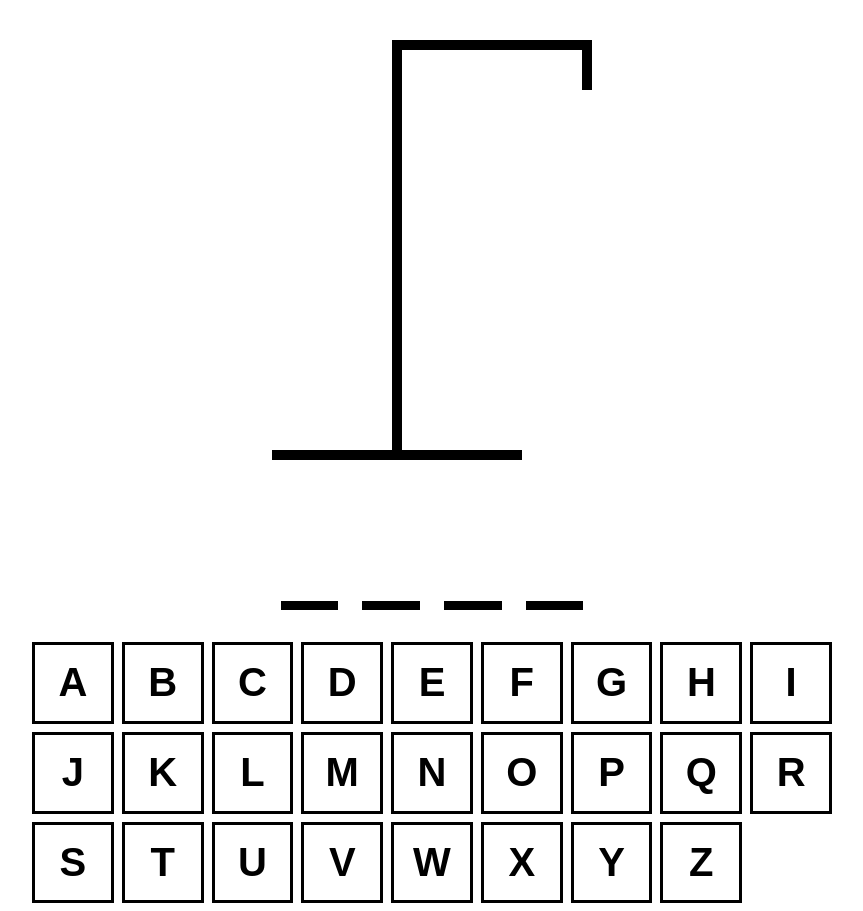
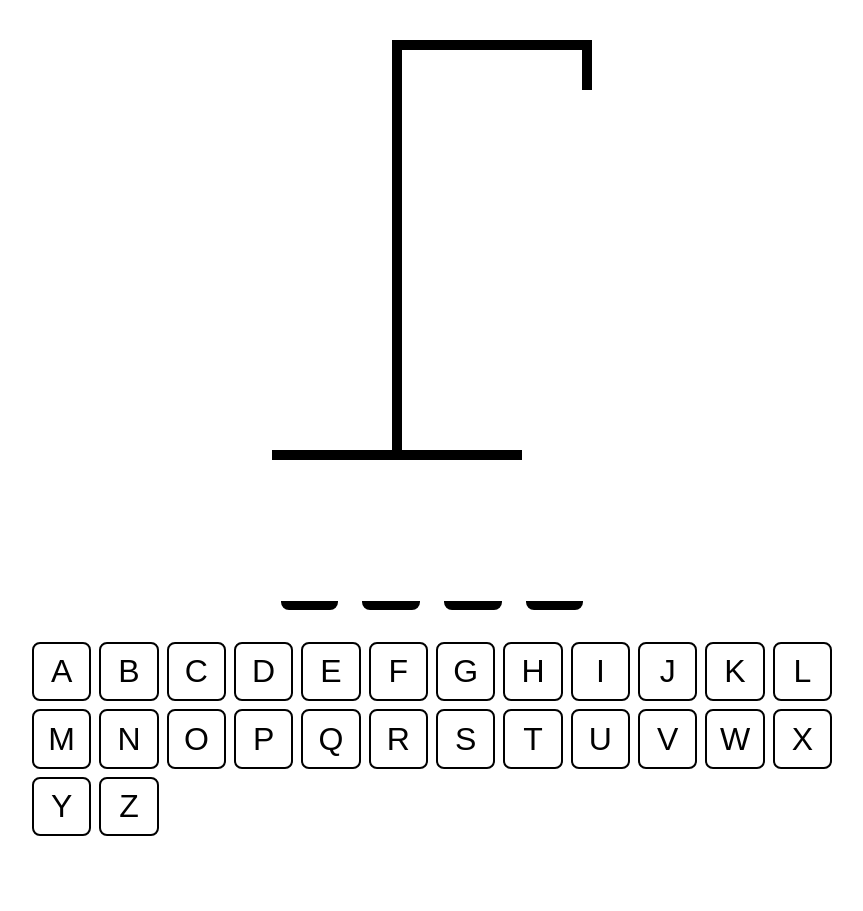
Before and after one commit to angelicawillrich/hangman, a React (Vite) app: page / in a window 1280 px wide. Shown: the whole page, without its empty margins (208-1071 px from the left). After the commit the page ends 844 px from the top, so only its background shows below. Built offline with nearby package versions, Linux system fonts and the light colour scheme.

Commit message:
Update some styles

```diff
--- a/src/components/HangmanWord.tsx
+++ b/src/components/HangmanWord.tsx
@@ -15,7 +15,7 @@ export function HangmanWord( { guessedLetters, wordToGuess, reveal = false }: Ha
             fontFamily: "monospace"}}
         >
             {wordToGuess.split("").map((letter, index) => (
-                <span style={{borderBottom: ".1em solid black"}} key={index}>
+                <span style={{borderBottom: ".1em solid black", borderRadius: "8px"}} key={index}>
                     <span
                         style={{
                                 visibility: guessedLetters.includes(letter) || reveal ? "visible" : "hidden",
--- a/src/components/Keyboard.module.css
+++ b/src/components/Keyboard.module.css
@@ -1,12 +1,12 @@
 .btn {
     width: 100%;
-    border: 3px solid black;
+    border: 2px solid black;
+    border-radius: 8px;
     background: none;
     aspect-ratio: 1 / 1;
-    font-size: 2.5rem;
+    font-size: 2rem;
     text-transform: uppercase;
     padding: .5rem;
-    font-weight: bold;
     cursor: pointer;
     color: black;
   }
--- a/src/components/Keyboard.tsx
+++ b/src/components/Keyboard.tsx
@@ -13,7 +13,7 @@ export function Keyboard({ activeLetters, inactiveLetters, disabled = false, add
     <div
       style={{
         display: "grid",
-        gridTemplateColumns: "repeat(auto-fit, minmax(75px, 1fr))",
+        gridTemplateColumns: "repeat(auto-fit, minmax(55px, 1fr))",
         gap: ".5rem",
       }}
     >
```
